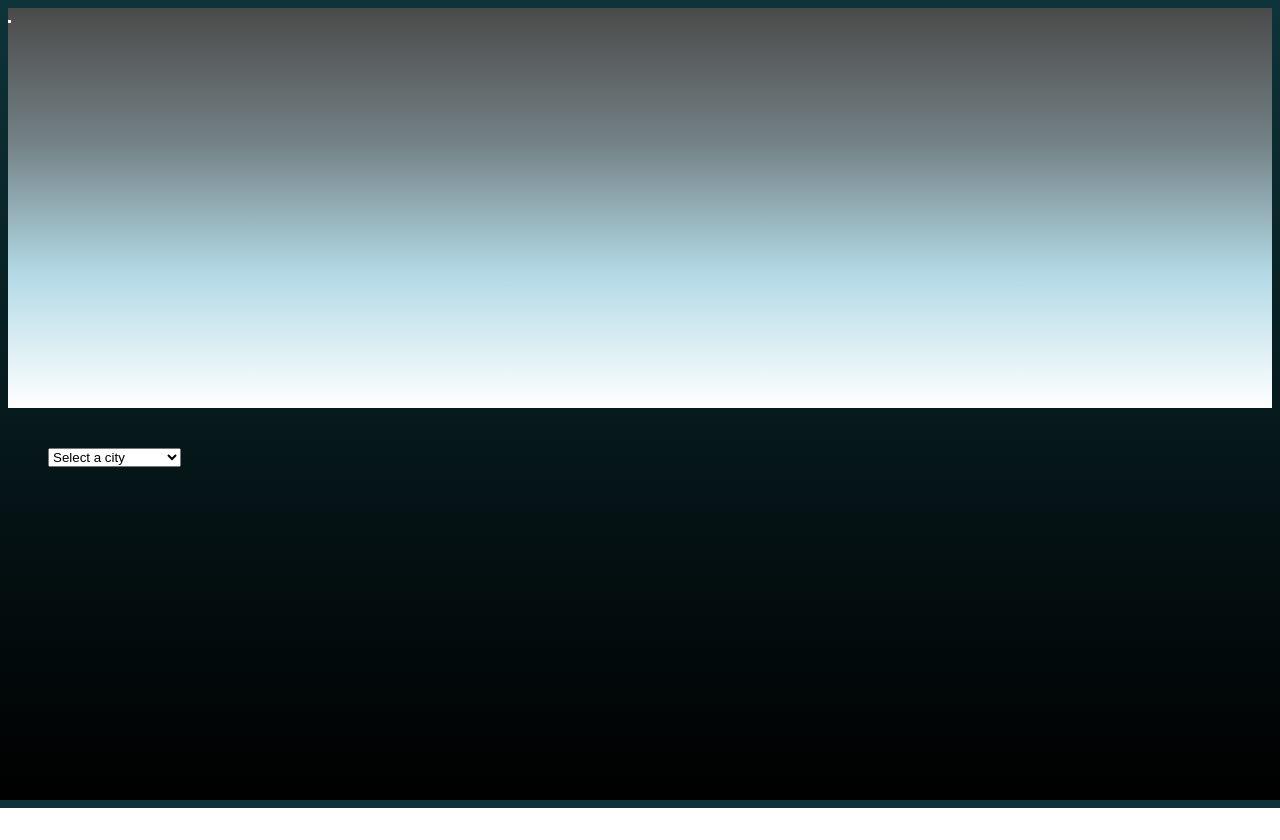
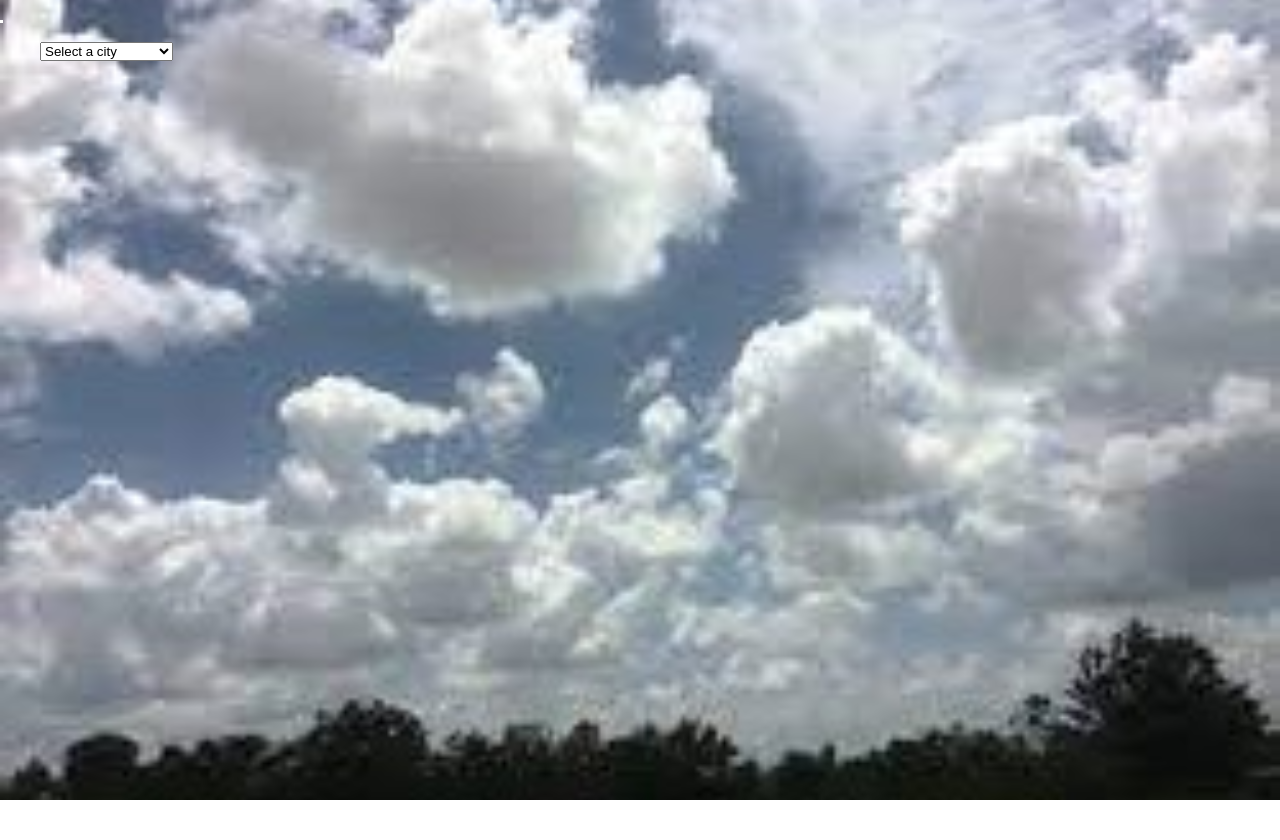
Before and after one commit to ranaawais0303/my-city, a React (Create React App) app: page / in a window 1280 px wide. Shown: the top 840 px of the page. Before the commit the page ends 808 px from the top, so only its background shows below. Built offline with nearby package versions, Linux system fonts and the light colour scheme; a small style sheet from the web is missing.

Commit message:
set cloudy weather

```diff
--- /dev/null
+++ b/src/components/Cloud/Cloud.js
@@ -0,0 +1,39 @@
+import React from "react";
+import styled from "styled-components";
+import Cloudy from "./Cloudy";
+
+// Define keyframes for animation
+
+// Styled components for the cloud and its elements
+// const CloudPane = styled.div`
+//   width: 100%;
+//   height: 400px;
+//   background: linear-gradient(#4a4a4a, #738185, #b3dae6, white);
+//   z-index: -4;
+// `;
+
+const Star = styled.div`
+  height: 3px;
+  width: 3px;
+  background: white;
+  position: absolute;
+  top: ${({ top }) => top}px;
+  left: ${({ left }) => left}px;
+`;
+
+const Cloud = () => {
+  return (
+    <>
+      <Cloudy id="cloud1" top={50} duration={25} delay={10} />
+      <Cloudy id="cloud2" top={100} duration={50} delay={10} />
+      <Cloudy id="cloud3" top={150} duration={75} delay={10} />
+      {/* Add more BigCloud components for other clouds */}
+      <Star id="star1" top={20} left="20%" />
+      <Star top={20} left="70%" /> <Star top={20} left="70%" />{" "}
+      {/* Add more stars here */}
+      {/* Repeat similar structure for other clouds and stars */}
+    </>
+  );
+};
+
+export default Cloud;
--- a/src/components/Cloud/Cloudy.js
+++ b/src/components/Cloud/Cloudy.js
@@ -1,7 +1,5 @@
-import React from "react";
 import styled, { keyframes } from "styled-components";
 
-// Define keyframes for animation
 const drift = keyframes`
     from {
         left: 120%;
@@ -9,14 +7,6 @@ const drift = keyframes`
     to {
         left: -25%;
     }
-`;
-
-// Styled components for the cloud and its elements
-const CloudPane = styled.div`
-  width: 100%;
-  height: 400px;
-  background: linear-gradient(#4a4a4a, #738185, #b3dae6, white);
-  z-index: -4;
 `;
 
 const BigCloud = styled.div`
@@ -40,26 +30,15 @@ const Circle = styled.div`
   left: ${({ left }) => left}px;
 `;
 
-const Star = styled.div`
-  height: 3px;
-  width: 3px;
-  background: white;
-  position: absolute;
-  top: ${({ top }) => top}px;
-  left: ${({ left }) => left}px;
-`;
-
-const Cloud = () => {
-  return (
-    <CloudPane>
+const Cloudy = ({ id, top, duration, delay }) => (
   <BigCloud
-        id="cloud1"
+    id={id}
     opacity={0.9}
-        top={50}
+    top={top}
     left="120%"
     scale={1.2}
-        duration={25}
-        delay={8}
+    duration={duration}
+    delay={delay}
   >
     <Circle id="circ1" size={200} />
     <Circle id="circ2" size={150} top={50} left={-40} />
@@ -68,16 +47,6 @@ const Cloud = () => {
     <Circle id="circ5" size={100} top={100} left={-150} />
     <Circle id="circ6" size={100} top={100} left={130} />
   </BigCloud>
+);
 
-      {/* Add more BigCloud components for other clouds */}
-
-      <Star id="star1" top={20} left="20%" />
-      <Star top={20} left="70%" />
-      {/* Add more stars here */}
-
-      {/* Repeat similar structure for other clouds and stars */}
-    </CloudPane>
-  );
-};
-
-export default Cloud;
+export default Cloudy;
--- a/src/components/WeatherBackground.js
+++ b/src/components/WeatherBackground.js
@@ -4,7 +4,7 @@ import "../styles.css";
 import "react-rain-animation/lib/style.css";
 import Rainy from "./Rainy/Rainy";
 import SunWithRays from "./Sunny/SunWithRays";
-import Cloud from "./Cloud/Cloudy";
+import Cloud from "./Cloud/Cloud";
 
 const WeatherBackground = ({ weather }) => {
   let className = "clear";
@@ -36,7 +36,7 @@ const WeatherBackground = ({ weather }) => {
   }
 
   return (
-    <div className="cloudy">
+    <div className={`weather-background cloudy`}>
       <Cloud />
     </div>
   );
--- a/src/index.css
+++ b/src/index.css
@@ -9,10 +9,18 @@ code {
 html, body {
   height: 100%;
 }
+body {
+  margin: 0;
+  font-family: -apple-system, BlinkMacSystemFont, 'Segoe UI', 'Roboto', 'Oxygen',
+    'Ubuntu', 'Cantarell', 'Fira Sans', 'Droid Sans', 'Helvetica Neue',
+    sans-serif;
+  -webkit-font-smoothing: antialiased;
+  -moz-osx-font-smoothing: grayscale;
+}
 
-body {
+/* body {
   background: #0D343A;
   background: -webkit-gradient(linear, 0% 0%, 0% 100%, from(rgba(13,52,58,1)), to(#000000));
   background: -moz-linear-gradient(top, rgba(13,52,58,1) 0%, rgba(0,0,0,1) 100%);
   overflow: hidden;
-}
+} */
```
Lines whose indentation alone changed are shown as unchanged.
